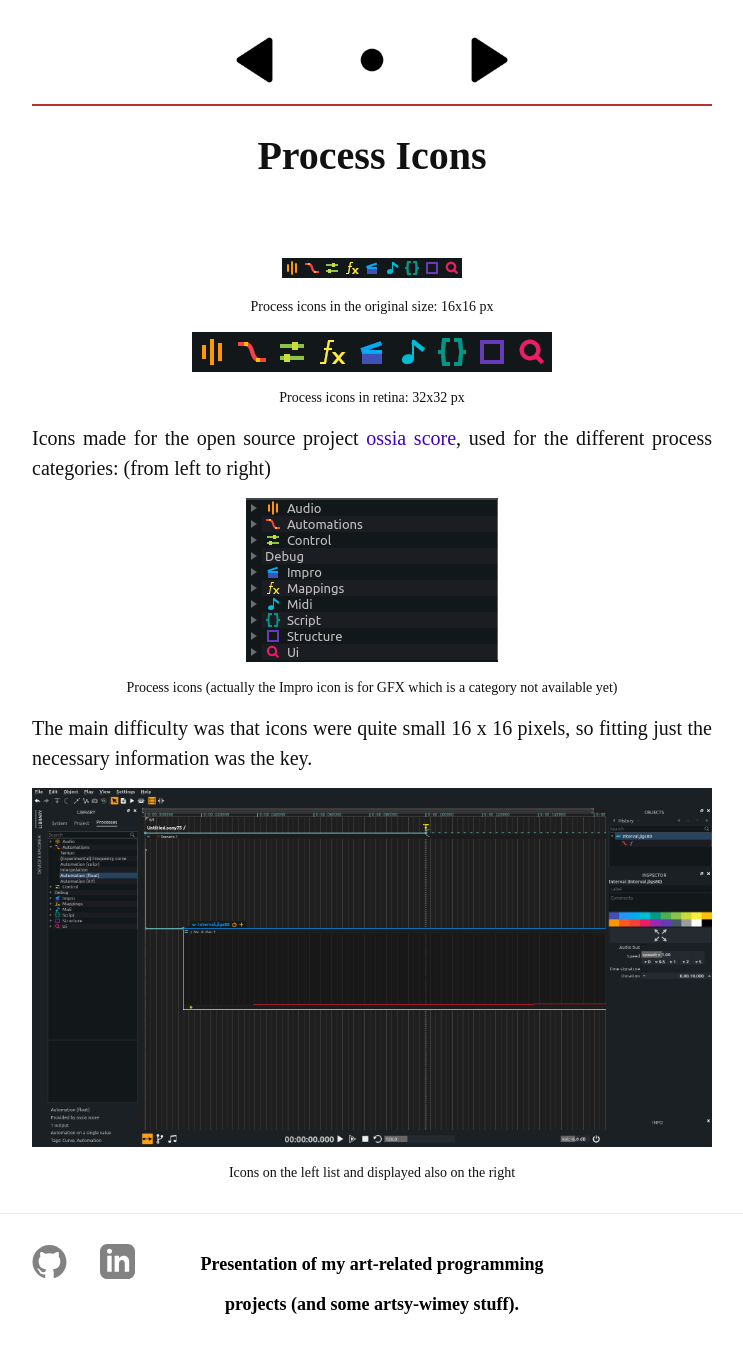
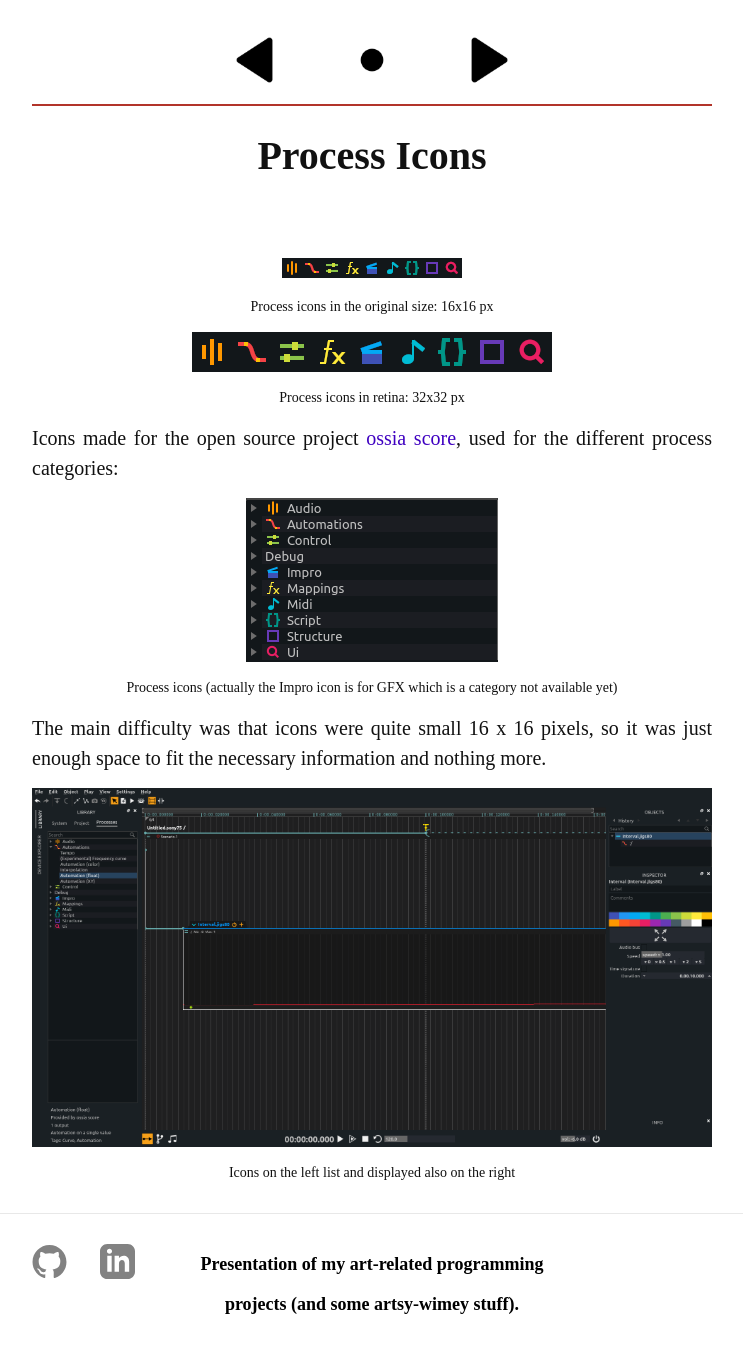
Before and after one commit to aklevy/aklevy.github.io, a Jekyll site: the page built from _posts/2017-01-03-ossia-score-icons.markdown, in a window 1280 px wide. Shown: the whole page, without its empty margins (268-1011 px from the left). Built offline with Jekyll 4.4.1, drawn with Linux system fonts in a browser that asks for light colours; some web fonts are replaced.

Commit message:
modified again icons post

```diff
--- a/_posts/2017-01-03-ossia-score-icons.markdown
+++ b/_posts/2017-01-03-ossia-score-icons.markdown
@@ -19,13 +19,13 @@ permalink: process-icons
 </p>
 
 Icons made for the open source project [ossia score](https://github.com/OSSIA/score), used for the different process categories:
-(from left to right)
+
 <p align="center">
     <img src="/assets/list_process_icons.png"/>
     <figcaption style="text-align:center">Process icons (actually the Impro icon is for GFX which is a category not available yet)</figcaption>
 </p>
 
-The main difficulty was that icons were quite small 16 x 16 pixels, so fitting just the necessary information was the key.
+The main difficulty was that icons were quite small 16 x 16 pixels, so it was just enough space to fit the necessary information and nothing more.
 
 <p align="center">
     <a href="/assets/ossia_score_process_icons_overview.png">
```
